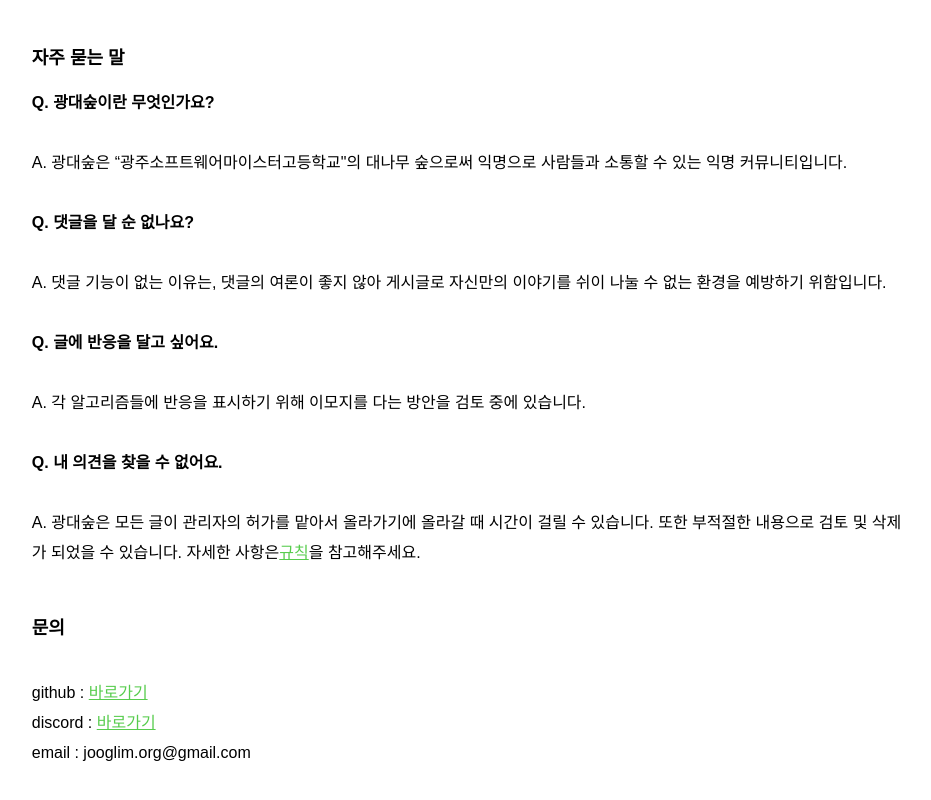
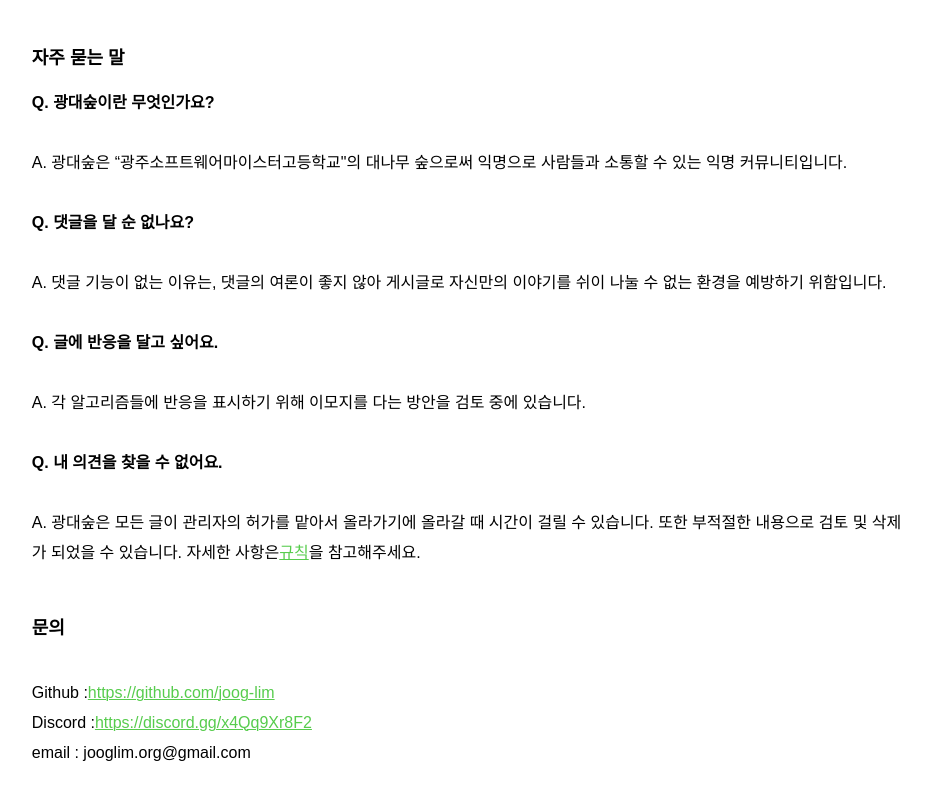
Before and after one commit to joog-lim/bamboo-front, a Next.js app: page /about in a window 1280 px wide. Shown: the part 434-1234 px from the top of the page, without its empty margins (173-1104 px from the left). Built offline with nearby package versions, Linux system fonts and the light colour scheme; a web font is replaced by a local one.

Commit message:
update: 가독성을 위해 문의칸 링크 처리 및 첫 글자 대문자

```diff
--- a/src/components/descriptions/descContainer.tsx
+++ b/src/components/descriptions/descContainer.tsx
@@ -86,11 +86,15 @@ export const descAbout = () => {
       <h1 className={s.title}>문의</h1>
       <p>
         <span>
-          github : <a href="https://github.com/joog-lim">바로가기</a>
+          Github :
+          <a href="https://github.com/joog-lim">https://github.com/joog-lim</a>
         </span>
         <br />
         <span>
-          discord : <a href="https://discord.gg/x4Qq9Xr8F2">바로가기</a>
+          Discord :
+          <a href="https://discord.gg/x4Qq9Xr8F2">
+            https://discord.gg/x4Qq9Xr8F2
+          </a>
         </span>
         <br />
         <span>email : jooglim.org@gmail.com</span>
```
